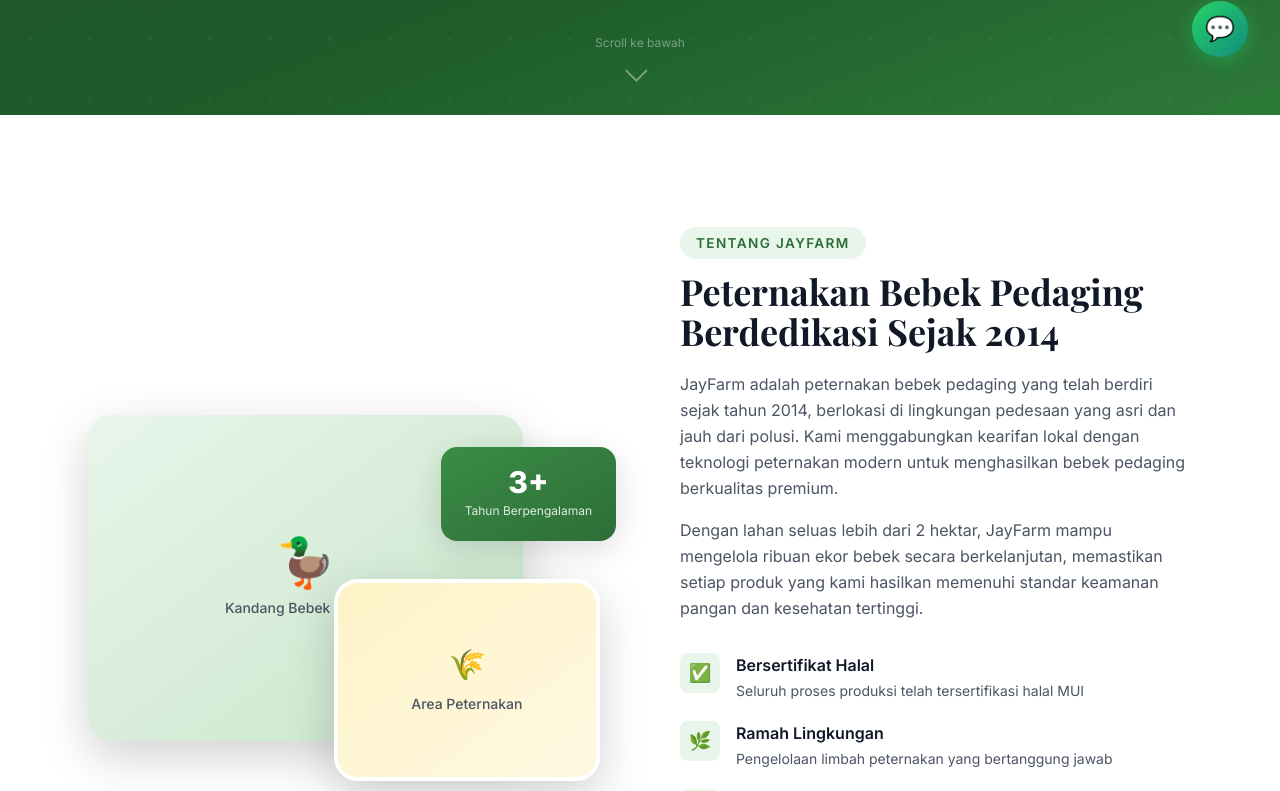
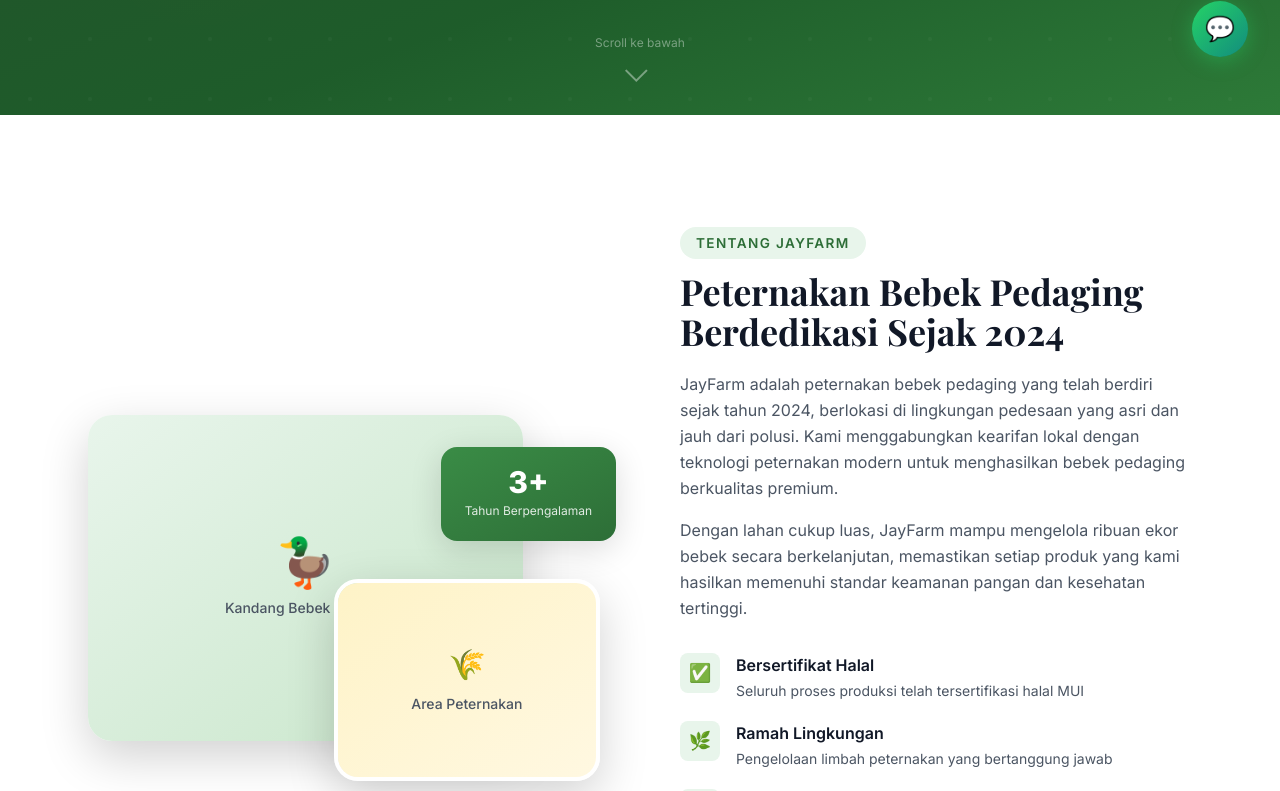
Before and after one commit to fhmiagus/JayFarm, a React (Vite) app: page / in a window 1280 px wide. Shown: the part 711-1502 px from the top of the page. Built offline with nearby package versions, Linux system fonts and the light colour scheme.

Commit message:
fix stats: 3+ tahun, 1000+ ekor/panen; update tahun berdiri ke 2024

```diff
--- a/src/components/About.jsx
+++ b/src/components/About.jsx
@@ -40,13 +40,13 @@
           <FadeUpWrapper delay={0.15}>
             <SectionTag>Tentang JayFarm</SectionTag>
             <h2 className="font-display text-3xl md:text-4xl font-bold text-gray-900 mt-3 mb-5 leading-snug">
-              Peternakan Bebek Pedaging Berdedikasi Sejak 2014
+              Peternakan Bebek Pedaging Berdedikasi Sejak 2024
             </h2>
             <p className="text-gray-600 leading-relaxed mb-4">
-              JayFarm adalah peternakan bebek pedaging yang telah berdiri sejak tahun 2014, berlokasi di lingkungan pedesaan yang asri dan jauh dari polusi. Kami menggabungkan kearifan lokal dengan teknologi peternakan modern untuk menghasilkan bebek pedaging berkualitas premium.
+              JayFarm adalah peternakan bebek pedaging yang telah berdiri sejak tahun 2024, berlokasi di lingkungan pedesaan yang asri dan jauh dari polusi. Kami menggabungkan kearifan lokal dengan teknologi peternakan modern untuk menghasilkan bebek pedaging berkualitas premium.
             </p>
             <p className="text-gray-600 leading-relaxed mb-8">
-              Dengan lahan seluas lebih dari 2 hektar, JayFarm mampu mengelola ribuan ekor bebek secara berkelanjutan, memastikan setiap produk yang kami hasilkan memenuhi standar keamanan pangan dan kesehatan tertinggi.
+              Dengan lahan cukup luas, JayFarm mampu mengelola ribuan ekor bebek secara berkelanjutan, memastikan setiap produk yang kami hasilkan memenuhi standar keamanan pangan dan kesehatan tertinggi.
             </p>
 
             <div className="flex flex-col gap-5 mb-10">
--- a/src/components/Hero.jsx
+++ b/src/components/Hero.jsx
@@ -2,8 +2,8 @@
 import { motion, useInView, animate } from 'framer-motion';
 
 const stats = [
-  { target: 10,   suffix: '+', label: 'Tahun Pengalaman' },
-  { target: 5000, suffix: '+', label: 'Ekor / Panen' },
+  { target: 3,    suffix: '+', label: 'Tahun Pengalaman' },
+  { target: 1000, suffix: '+', label: 'Ekor / Panen' },
   { target: 200,  suffix: '+', label: 'Pelanggan Setia' },
 ];
 
```
